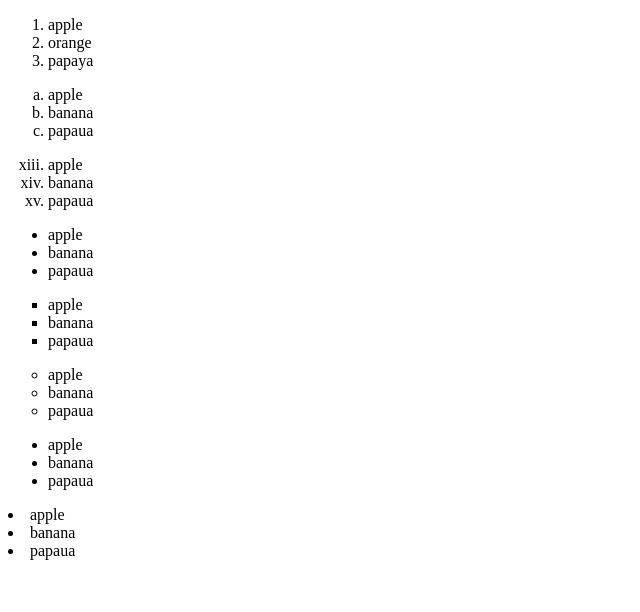
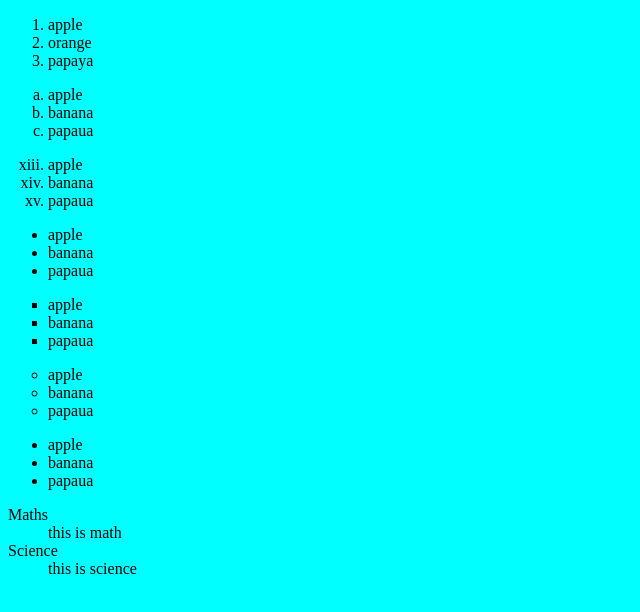
Before and after one commit to shirishnakarmi/shirish..., a plain HTML site: page list.html in a window 1280 px wide. Shown: the whole page, without its empty margins (0-640 px from the left). Drawn offline with Linux system fonts and the light colour scheme.

Commit message:
definition list added

```diff
--- a/list.html
+++ b/list.html
@@ -2,7 +2,7 @@
 <head>
     <title>listt</title>
 </head>
-<body>
+<body style="background-color: aqua;">
     <ol>
         <li>apple</li>
         <li>orange</li>
@@ -39,8 +39,9 @@
         <li>papaua</li>
     </ul>
     <dl>
-        <li>apple</li>
-        <li>banana</li>
-        <li>papaua</li>
+    <dt>Maths</dt>
+    <dd>this is math</dd>
+    <dt>Science</dt>
+    <dd>this is science</dd>
     </dl>
 </body>
```
